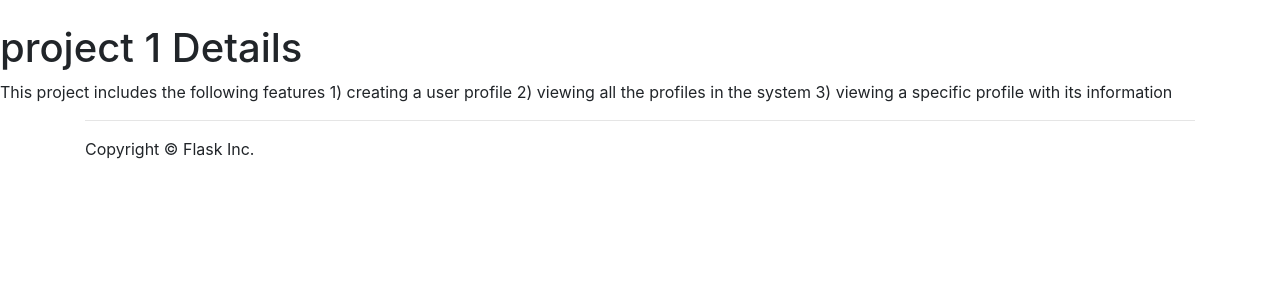
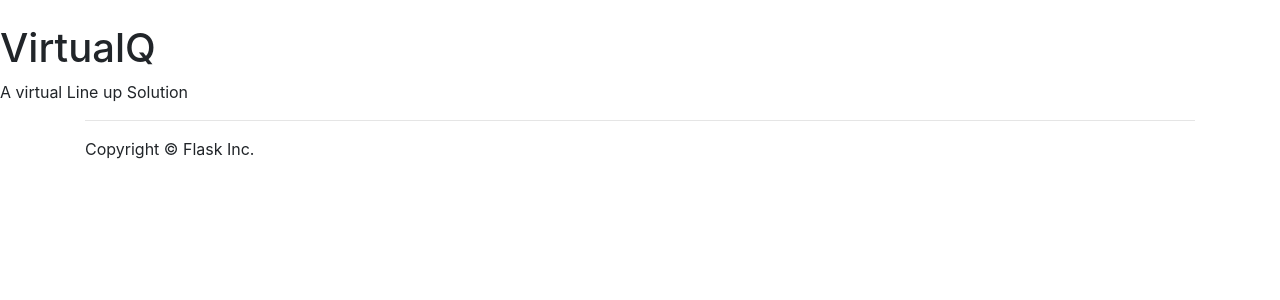
Before and after one commit to Phillipj1514/EnigmaWebServices, a Flask app: page /about in a window 1280 px wide. Shown: the part 56-356 px from the top of the page. Run offline with Flask 2, Linux system fonts and the light colour scheme; some libraries are stand-ins or nearby versions.

Commit message:
final push

```diff
--- a/app/templates/about.html
+++ b/app/templates/about.html
@@ -1,9 +1,6 @@
 {% extends "base.html"%}
 
 {% block main%}
-<h1>project 1  Details</h1>
-<p>This project includes the following features
-    1) creating a user profile
-    2) viewing all the profiles in the system
-    3) viewing a specific profile with its information<p>
+<h1>VirtualQ</h1>
+<p>A virtual Line up Solution</p>
 {% endblock%}
--- a/app/templates/home.html
+++ b/app/templates/home.html
@@ -43,9 +43,9 @@
           <i onclick="document.getElementById('download').style.display='none'" class="fa fa-remove w3-xlarge w3-button w3-transparent w3-right w3-xlarge"></i>
           <h2 class="w3-wide">DOWNLOAD</h2>
           <p>Download the app in AppStore or Google Play.</p>
-          <i class="fa fa-android w3-large"></i> <i class="fa fa-apple w3-large"></i> <i class="fa fa-windows w3-large"></i>
+          <i class="fa fa-android w3-large"></i> <i class="fa fa-apple w3-large"></i>
           <p><input class="w3-input w3-border" type="text" placeholder="Enter e-mail"></p>
-          <button type="button" class="w3-button w3-block w3-padding-large w3-red w3-margin-bottom" onclick="document.getElementById('download').style.display='none'">Fake Download</button>
+          <button type="button" class="w3-button w3-block w3-padding-large w3-red w3-margin-bottom" onclick="document.getElementById('download').style.display='none'"> Download</button>
         </div>
       </div>
     </div>
```
